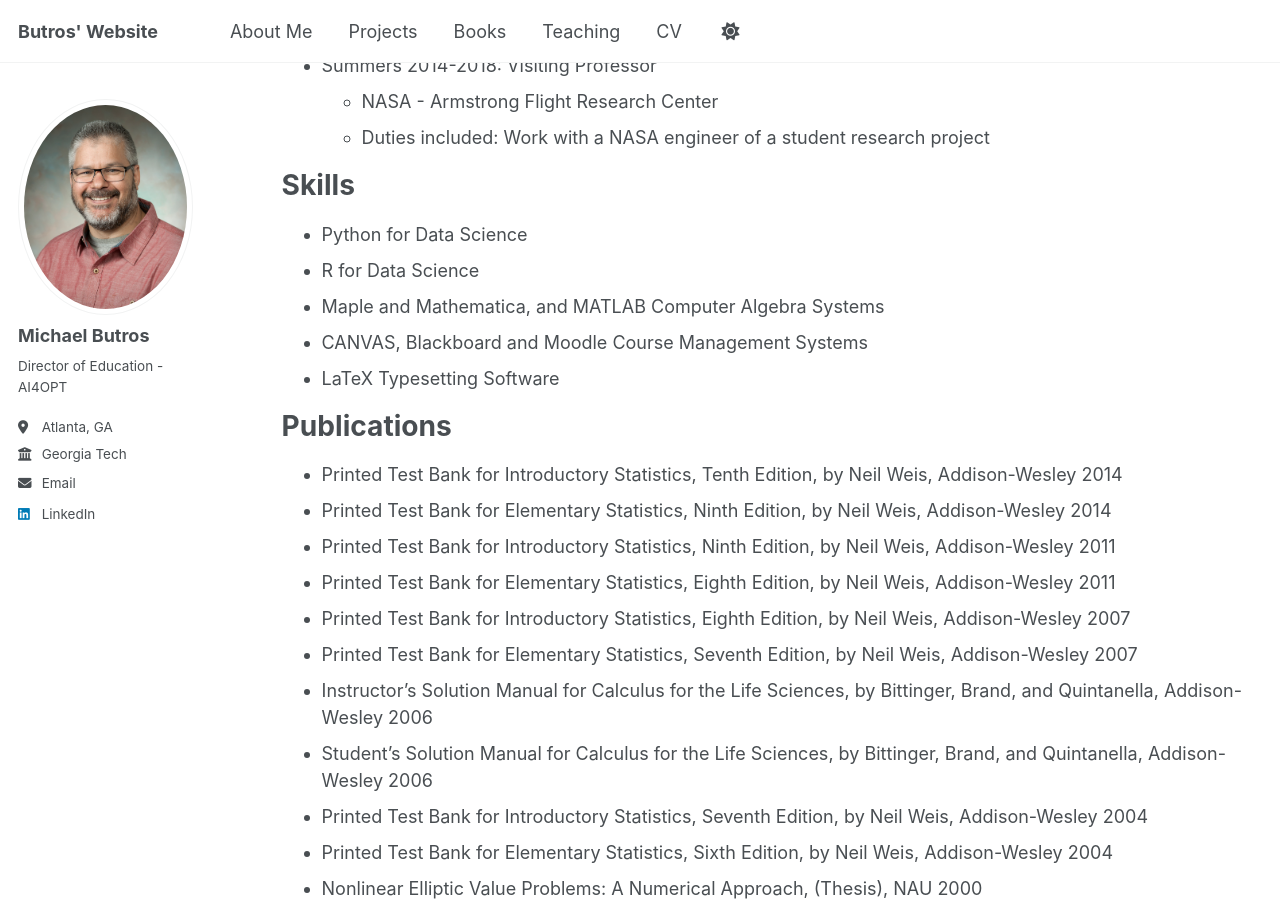
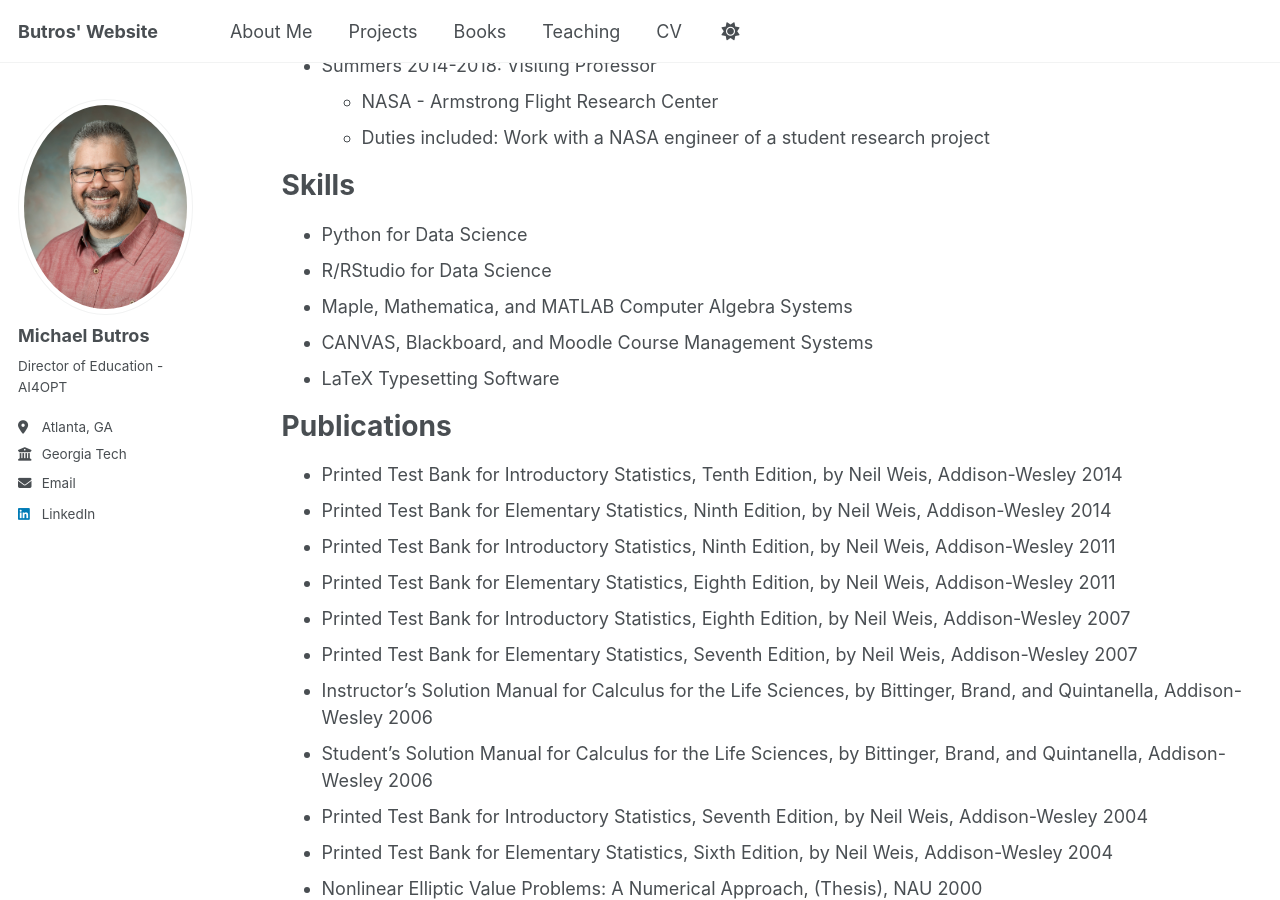
Before and after one commit to MButros/MButros.github.io, a Jekyll site: the page built from _pages/cv.md, in a window 1280 px wide and 900 px high, scrolled down 886 px. Built offline with Jekyll 4.4.1, drawn with Linux system fonts in a browser that asks for light colours.

Commit message:
Update cv.md

```diff
--- a/_pages/cv.md
+++ b/_pages/cv.md
@@ -44,9 +44,9 @@ Work experience
 Skills
 ======
 * Python for Data Science
-* R for Data Science
-* Maple and Mathematica, and MATLAB Computer Algebra Systems
-* CANVAS, Blackboard and Moodle Course Management Systems
+* R/RStudio for Data Science
+* Maple, Mathematica, and MATLAB Computer Algebra Systems
+* CANVAS, Blackboard, and Moodle Course Management Systems
 * LaTeX Typesetting Software
 
 Publications
```
